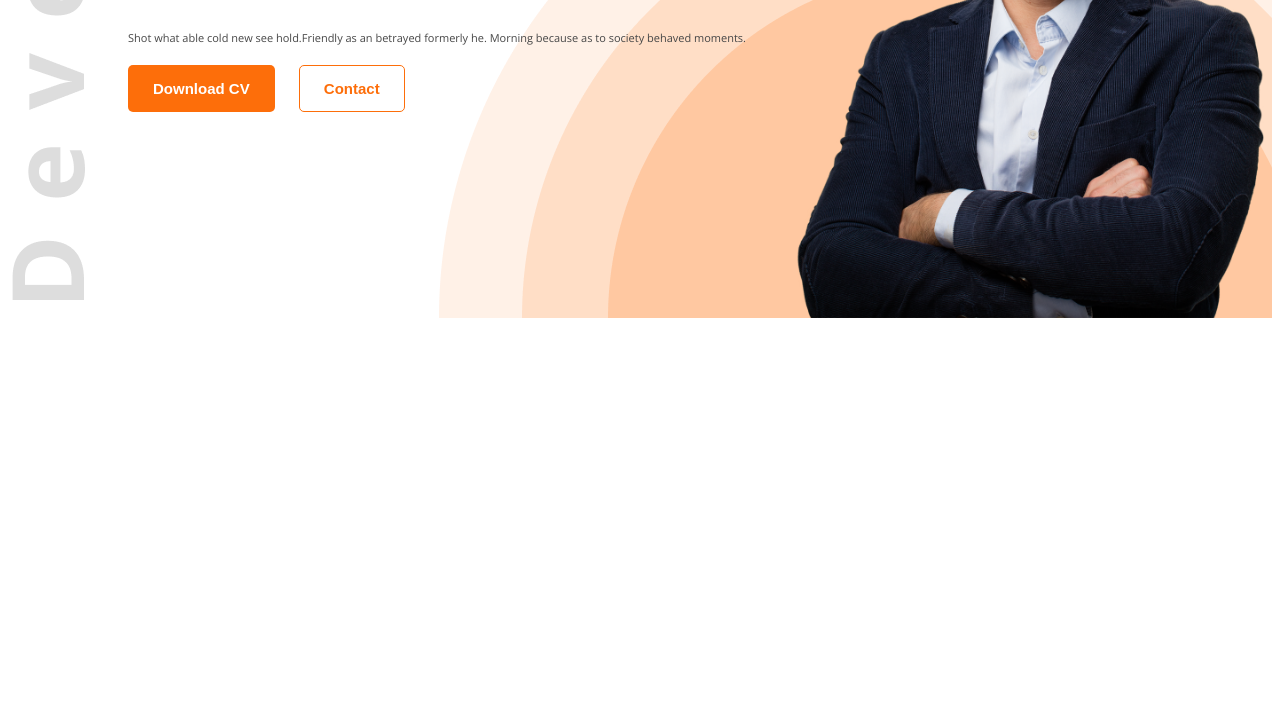
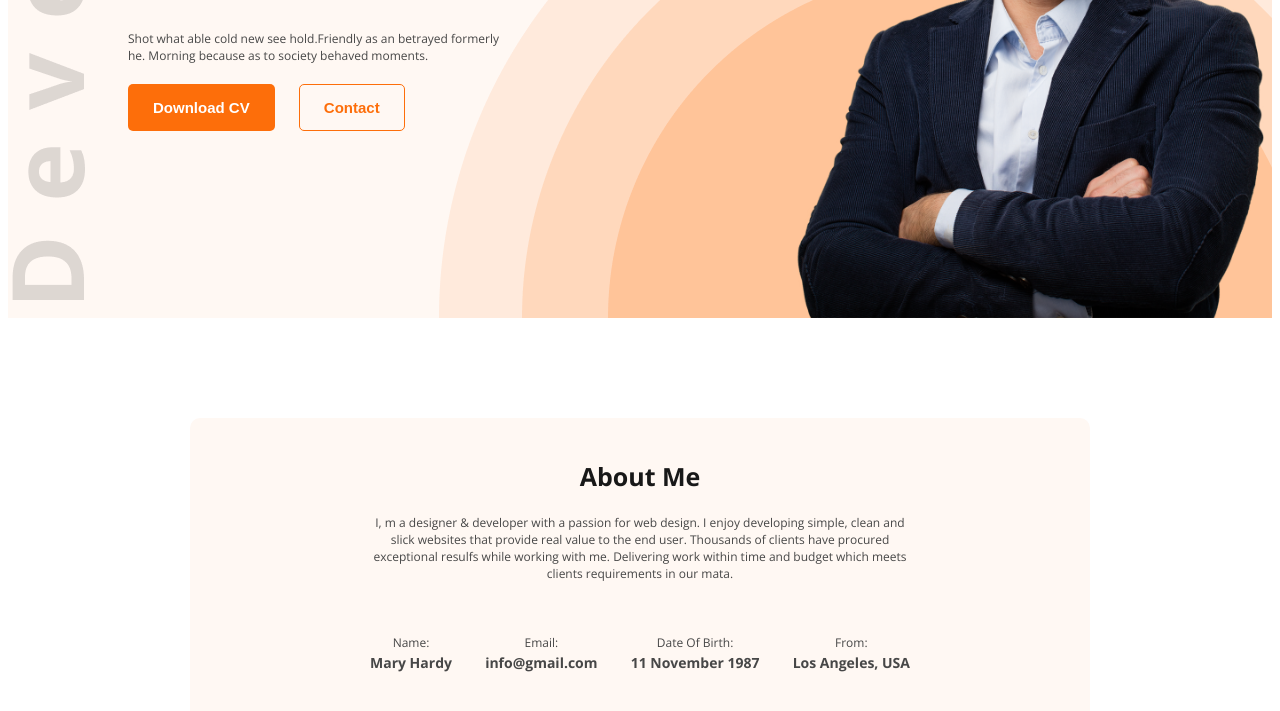
Before and after one commit to shaimazerin46/web_developer_protfolio, a plain HTML site: page index.html in a window 1280 px wide. Shown: the part 471-1182 px from the top of the page. Before the commit the page ends 800 px from the top, so only its background shows below. Drawn offline with nearby package versions, Linux system fonts and the light colour scheme.

Commit message:
adding about section

```diff
--- a/index.html
+++ b/index.html
@@ -7,7 +7,7 @@
     <link rel="stylesheet" href="style/style.css">
 </head>
 <body>
-    <header class="header">
+    <header class="header secondary_background">
         <nav>
             <h3 class="nav_title">Ma<span class="text_primary">r</span>y</h3>
             <ul >
@@ -21,7 +21,7 @@
             <div class="banner_cont">
                 <h3 class="dark-2">Hi, I  am</h3>
                 <h2 class="dark-1">Mary Hardy</h2>
-                <p class="dark-2">Shot what able cold new see hold.Friendly as an betrayed formerly he. Morning because as to society behaved moments.</p>
+                <p class="dark-2">Shot what able cold new see hold.Friendly as an betrayed formerly <br>he. Morning because as to society behaved moments.</p>
                 <button class="btn mr-20">Download CV</button>
                 <button class="btn_2">Contact</button>
             </div>
@@ -30,7 +30,35 @@
             </div>
         </div>
     </header>
-    <main></main>
+
+    <main>
+        <section class="about secondary_background">
+            <div class="about_con">
+                <h2 class="section_title">About Me</h2>
+                <p class="section_desc">I, m a designer & developer with a passion for web design. I enjoy developing simple, clean and<br> slick websites that provide real value to the end user. Thousands of clients have procured <br>exceptional resulfs while working with me. Delivering work within time and budget which meets<br> clients requirements in our mata.</p>
+
+            </div>
+            <div class="about_item">
+                <div class="items">
+                    <label for="" class="section_desc">Name:</label>
+                    <span class="dark-2">Mary Hardy</span>
+                </div>
+                <div class="items">
+                    <label for="" class="section_desc">Email:</label>
+                    <span class="dark-2">info@gmail.com</span>
+                </div>
+                <div class="items">
+                    <label for="" class="section_desc">Date Of Birth:</label>
+                    <span class="dark-2">11 November 1987</span>
+                </div>
+                <div class="items">
+                    <label for=""class="section_desc">From:</label>
+                    <span class="dark-2">Los Angeles, USA</span>
+                </div>
+            </div>
+        </section>
+    </main>
+
     <footer></footer>
 </body>
 </html>
--- a/style/style.css
+++ b/style/style.css
@@ -1,6 +1,11 @@
 @import url('https://fonts.googleapis.com/css2?family=Open+Sans:ital,wght@0,300..800;1,300..800&display=swap');
 body{
     font-family: "Open Sans", sans-serif;
+}
+/* main style */
+main{
+    max-width: 1140px;
+    margin: 0 auto;
 }
 /* shared style */
 .text_primary{
@@ -11,6 +16,15 @@ body{
 }
 .dark-1{
    color: #181818;
+}
+.section_title{
+    font-size: 25px;
+    font-weight: bold;
+    color: #181818;
+}
+.section_desc{
+    font-size: 12px;
+    color: #474747;
 }
 .btn{
     padding: 15px 25px;
@@ -30,12 +44,14 @@ body{
     background-color: transparent;
     font-weight: bold;
 }
+.secondary_background{
+    background-color: #FFF8F3;
+}
 .mr-20{
     margin-right: 20px;
 }
 /* header */
 .header{
-
     background-image: url('../images/developer.png'), url('../images/header_bg.png');
     background-repeat: no-repeat;
     background-position: top left, bottom right;
@@ -86,7 +102,7 @@ nav ul li a{
 
 }
 .banner_cont p{
-    font-size: 11px;
+    font-size: 12px;
     margin-bottom: 20px;
 }
 .banner_img{
@@ -99,3 +115,27 @@ nav ul li a{
     width: 100%;
     object-fit: cover;
 }
+
+/* about section */
+.about{
+    margin: 100px 120px;
+    border-radius: 10px;
+    text-align: center;
+    background-color: #FFF8F3;
+}
+.about .about_con{
+    padding: 20px 180px;
+}
+ .about_item {
+    display: flex;
+    justify-content: space-between;
+    padding: 20px 180px 100px 180px;
+
+}
+.items> label{
+    display: block;
+}
+.items>span{
+    font-size: 14px;
+    font-weight: bold;
+}
```
